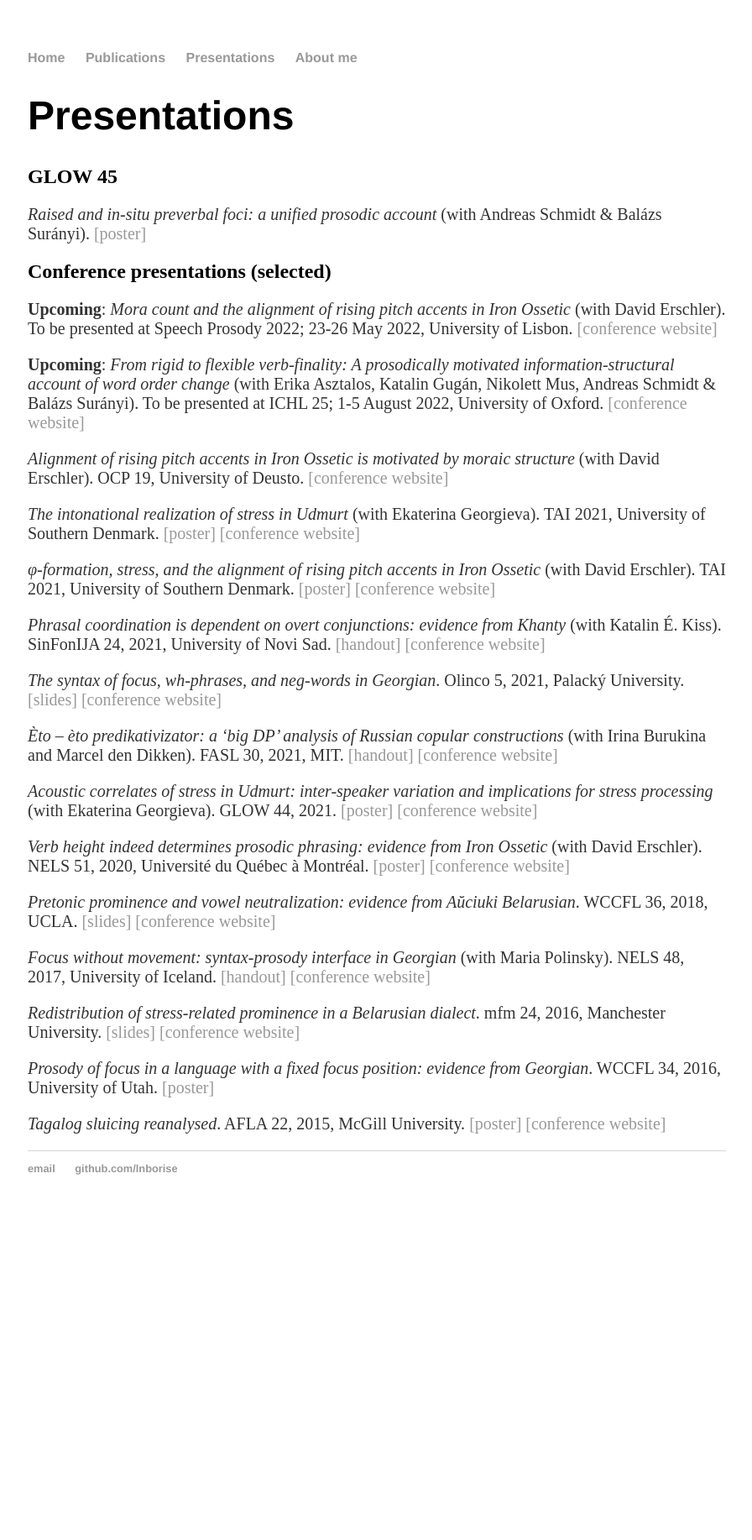
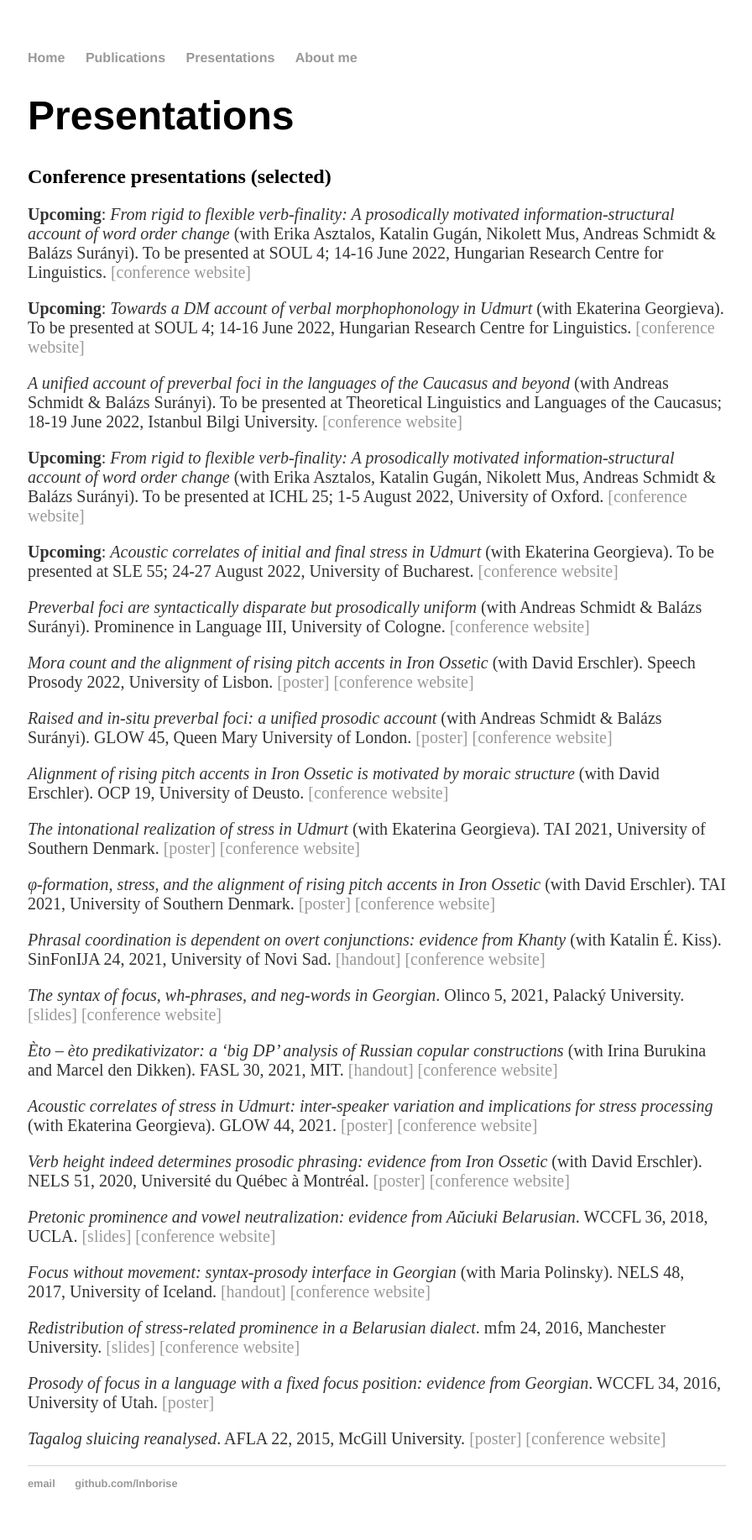
Before and after one commit to lnborise/lnborise.github.io, a Jekyll site: the page built from presentations.html, in a window 1280 px wide. Shown: the whole page at 84% size, without its empty margins (191-1087 px from the left). Built offline with Jekyll 4.4.1, drawn with Linux system fonts in a browser that asks for light colours; before the commit the page ends 1459 px from its top, so only the background shows below that.

Commit message:
Update presentations.html

```diff
--- a/presentations.html
+++ b/presentations.html
@@ -5,14 +5,23 @@ title: Presentations
 <div class="blurb">
 	<h1>Presentations</h1>
 
-	<h2>GLOW 45</h2>
-	<p><i>Raised and in-situ preverbal foci: a unified prosodic account</i> (with Andreas Schmidt & Balázs Surányi). <a href="https://lnborise.github.io/assets/BoriseSchmidtSuranyi_GLOW45_preverbalF.pdf"> [poster]</a>
-
 	<h2>Conference presentations (selected)</h2>
 
-	<p><b>Upcoming</b>: <i>Mora count and the alignment of rising pitch accents in Iron Ossetic</i> (with David Erschler). To be presented at Speech Prosody 2022; 23-26 May 2022, University of Lisbon. <a href="http://labfon.letras.ulisboa.pt/sp2022/index.html"> [conference website]</a>
+	<p><b>Upcoming</b>: <i>From rigid to flexible verb-finality: A prosodically motivated information-structural account of word order change</i> (with Erika Asztalos, Katalin Gugán, Nikolett Mus, Andreas Schmidt & Balázs Surányi). To be presented at SOUL 4; 14-16 June 2022, Hungarian Research Centre for Linguistics. <a href="https://sites.google.com/view/soul4/"> [conference website]</a>
+
+	<p><b>Upcoming</b>: <i>Towards a DM account of verbal morphophonology in Udmurt</i> (with Ekaterina Georgieva). To be presented at SOUL 4; 14-16 June 2022, Hungarian Research Centre for Linguistics. <a href="https://sites.google.com/view/soul4/"> [conference website]</a>
+
+	<p><i>A unified account of preverbal foci in the languages of the Caucasus and beyond</i> (with Andreas Schmidt & Balázs Surányi). To be presented at Theoretical Linguistics and Languages of the Caucasus; 18-19 June 2022, Istanbul Bilgi University. <a href="https://sites.google.com/view/tllcworkshop/home?authuser=0"> [conference website]</a></p>
 
 	<p><b>Upcoming</b>: <i>From rigid to flexible verb-finality: A prosodically motivated information-structural account of word order change</i> (with Erika Asztalos, Katalin Gugán, Nikolett Mus, Andreas Schmidt & Balázs Surányi). To be presented at ICHL 25; 1-5 August 2022, University of Oxford. <a href="https://ichl.ling-phil.ox.ac.uk/"> [conference website]</a>
+
+	<p><b>Upcoming</b>: <i>Acoustic correlates of initial and final stress in Udmurt</i> (with Ekaterina Georgieva). To be presented at SLE 55; 24-27 August 2022, University of Bucharest. <a href="https://societaslinguistica.eu/sle2022/"> [conference website]</a>
+
+	<p><i>Preverbal foci are syntactically disparate but prosodically uniform</i> (with Andreas Schmidt & Balázs Surányi). Prominence in Language III, University of Cologne. <a href="https://sfb1252.uni-koeln.de/en/icpl-iii-2022"> [conference website]</a></p>
+
+	<p><i>Mora count and the alignment of rising pitch accents in Iron Ossetic</i> (with David Erschler). Speech Prosody 2022, University of Lisbon. <a href="https://lnborise.github.io/assets/BoriseErschler_PosterSP_2Jun.pdf"> [poster]</a> <a href="http://labfon.letras.ulisboa.pt/sp2022/index.html"> [conference website]</a>
+
+	<p><i>Raised and in-situ preverbal foci: a unified prosodic account</i> (with Andreas Schmidt & Balázs Surányi). GLOW 45, Queen Mary University of London. <a href="https://lnborise.github.io/assets/BoriseSchmidtSuranyi_GLOW45_preverbalF.pdf"> [poster]</a>	<a href="https://glowlinguistics.org/45/"> [conference website]</a></p>
 
 	<p><i>Alignment of rising pitch accents in Iron Ossetic is motivated by moraic structure</i> (with David Erschler). OCP 19, University of Deusto. <a href="https://sulfsbjorninn.wixsite.com/ocp19"> [conference website]</a></p>
 
```
